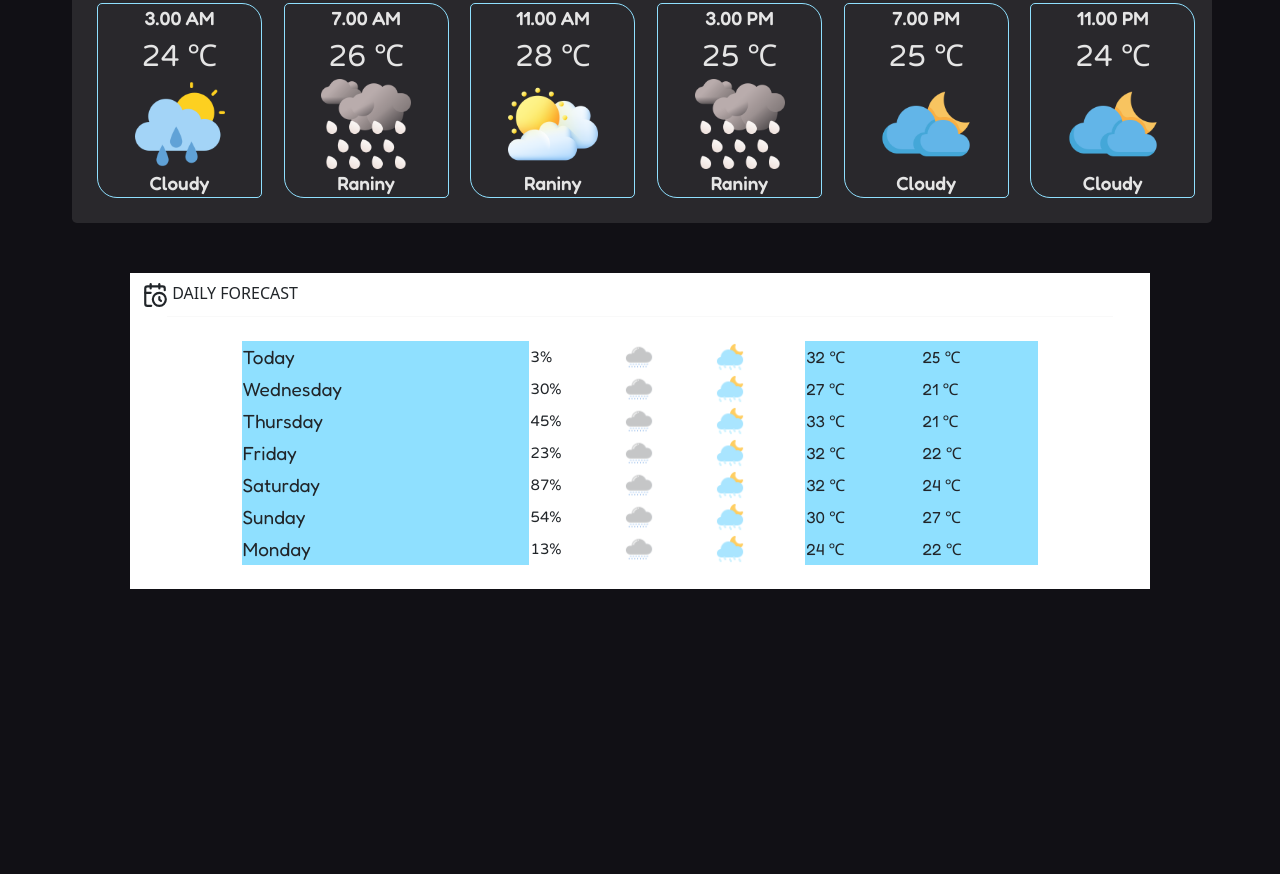
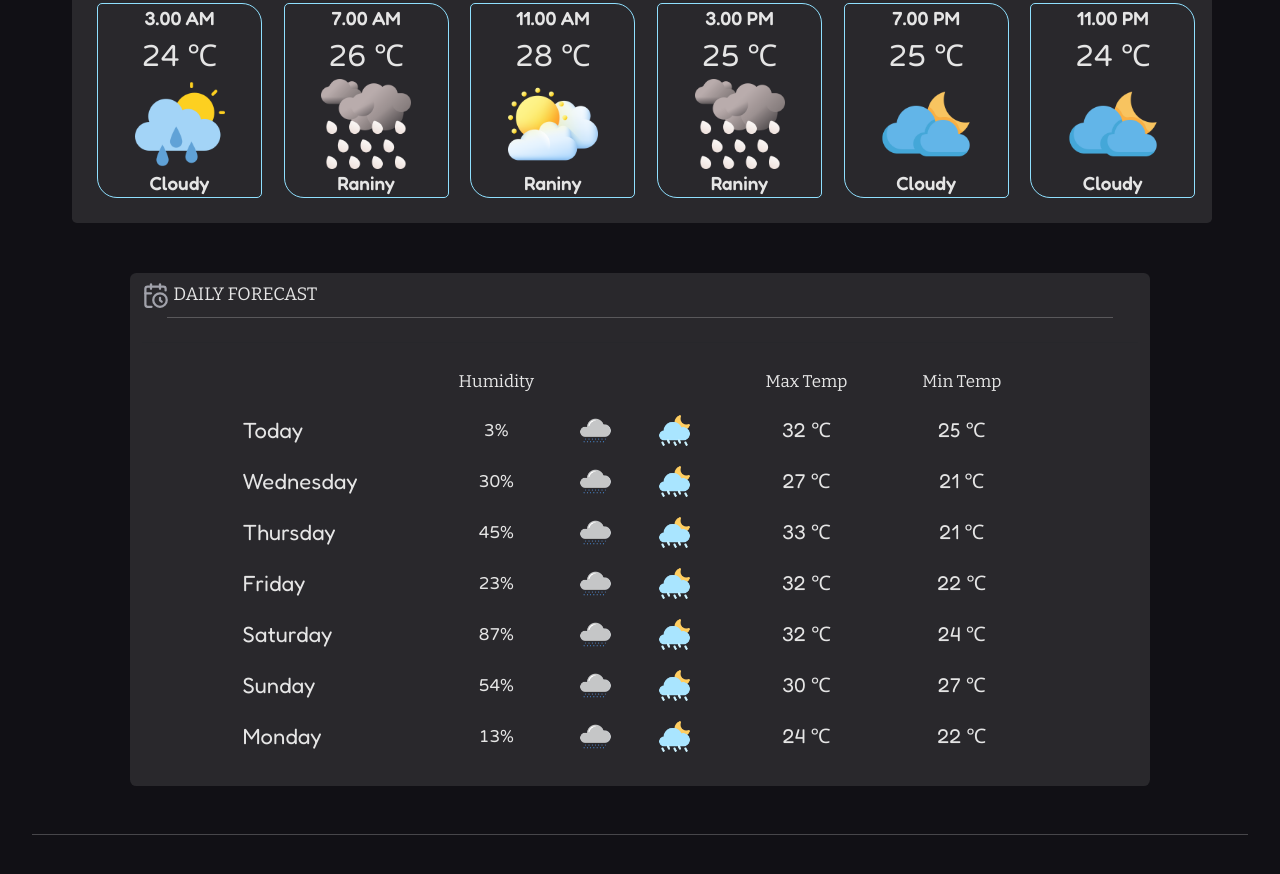
Before and after one commit to nethmakannangara/Weather, a plain HTML site: page index.html in a window 1280 px wide. Shown: the part 692-1566 px from the top of the page. Before the commit the page ends 1353 px from the top, so only its background shows below. Drawn offline with nearby package versions, Linux system fonts and the light colour scheme; no server answers; a web font is replaced by a local one.

Commit message:
Design Daily Forecast Display Box

```diff
--- a/index.css
+++ b/index.css
@@ -166,7 +166,8 @@ header {
 
 .sun_rise_box,
 .sun_set_box {
-    background-color: #8fe0ff;
+    background-color: #29282C;
+    border-radius: 0.2rem;
     justify-items: center;
     width: 50%;
 }
@@ -178,13 +179,13 @@ header {
     font-weight: 800;
     font-size: 25px;
     cursor: context-menu;
-    color: #111015;
+    color: #E5E5E5;
 }
 
 #sun_rise_time,
 #sun_set_time {
     font-size: 20px;
-    color: #111015;
+    color: #E5E5E5;
 }
 
 .wind_speed_box,
@@ -236,7 +237,8 @@ header {
     margin: 2px;
 }
 
-.lbl_hourly_forecast {
+.lbl_hourly_forecast,
+.lblDailyForecast {
     font-family: "Bitter", serif;
     font-optical-sizing: auto;
     font-size: 18px;
@@ -326,35 +328,49 @@ header {
     font-size: 30px;
 }
 
-.day_forecast{
-    background-color: white;
+.day_forecast {
+    background-color: #29282C;
+    border-radius: 0.4rem;
 }
 
-.first_day{
+.first_day {
     width: 100%;
 }
 
 .column_1,
 .column_5,
-.column_6{
+.column_6 {
     font-family: "Fredoka", sans-serif;
     font-optical-sizing: auto;
     font-weight: 400;
     font-optical-sizing: auto;
-    background-color: #8fe0ff;
+    color: #E5E5E5;
 }
 
-.column_1{
-    font-size: 19px;
+.column_1 {
+    font-size: 22px;
 }
 
 .column_5,
-.column_6{
-    font-size: 16px;
+.column_6 {
+    font-size: 20px;
 }
 
-.column_2{
+.column_2 {
     font-family: "Varela Round", sans-serif;
     font-weight: 400;
-    font-size: 15px;
+    font-size: 17px;
+    color: #E5E5E5;
 }
+
+.tbl_header{
+    font-family: "Bitter", serif;
+    font-optical-sizing: auto;
+    font-size: 17px;
+    color: #E5E5E5;
+    padding: 10px;
+}
+
+.map_box{
+    background-color: white;
+}
--- a/index.html
+++ b/index.html
@@ -71,7 +71,7 @@
                     <div class="sun_rise_box text-center mt-3">
                         <svg xmlns="http://www.w3.org/2000/svg" width="60" height="60" viewBox="0 0 24 24" fill="none"
                             stroke="currentColor" stroke-width="2" stroke-linecap="round" stroke-linejoin="round"
-                            class="lucide lucide-sunrise">
+                            class="lucide lucide-sunrise" style="stroke: #a1a2ab;">
                             <path d="M12 2v8" />
                             <path d="m4.93 10.93 1.41 1.41" />
                             <path d="M2 18h2" />
@@ -91,7 +91,7 @@
                     <div class="sun_set_box text-center mt-3">
                         <svg xmlns="http://www.w3.org/2000/svg" width="60" height="60" viewBox="0 0 24 24" fill="none"
                             stroke="currentColor" stroke-width="2" stroke-linecap="round" stroke-linejoin="round"
-                            class="lucide lucide-sunset">
+                            class="lucide lucide-sunset" style="stroke: #a1a2ab;">
                             <path d="M12 10V2" />
                             <path d="m4.93 10.93 1.41 1.41" />
                             <path d="M2 18h2" />
@@ -111,7 +111,7 @@
                 </div>
             </div>
 
-            <div class="other_details col-12 col-xl-6 d-grid mt-md-5 mt-3 mt-lg-3 mt-xl-0">
+            <div class="other_details col-12 col-xl-6 d-grid mt-md-5 mt-5 mt-lg-4 mt-xl-0">
 
                 <div class="wind_speed_box mt-1 ">
                     <svg xmlns="http://www.w3.org/2000/svg" width="30" height="30" viewBox="0 0 24 24" fill="none"
@@ -294,9 +294,9 @@
 
             <div class="day_forecast">
                 <div class="mt-2">
-                    <svg xmlns="http://www.w3.org/2000/svg" width="26" height="26" viewBox="0 0 24 24" fill="none"
+                    <svg xmlns="http://www.w3.org/2000/svg" width="27" height="27" viewBox="0 0 24 24" fill="none"
                         stroke="currentColor" stroke-width="2" stroke-linecap="round" stroke-linejoin="round"
-                        class="lucide lucide-calendar-clock">
+                        class="lucide lucide-calendar-clock" style="stroke: #a1a2ab;">
                         <path d="M21 7.5V6a2 2 0 0 0-2-2H5a2 2 0 0 0-2 2v14a2 2 0 0 0 2 2h3.5" />
                         <path d="M16 2v4" />
                         <path d="M8 2v4" />
@@ -304,7 +304,7 @@
                         <path d="M17.5 17.5 16 16.3V14" />
                         <circle cx="16" cy="16" r="6" />
                     </svg>
-                    <label for="">DAILY FORECAST</label>
+                    <label class="lblDailyForecast" for="">DAILY FORECAST</label>
                     <hr class="hr-1 mt-2 mb-4">
                 </div>
                 <div class="first_day">
@@ -312,24 +312,33 @@
                     <table style="width: 80%; margin: auto; " class="mb-4">
 
                         <tr>
+                            <td></td>
+                            <td class="tbl_header text-center">Humidity</td>
+                            <td></td>
+                            <td></td>
+                            <td class="tbl_header text-center">Max Temp</td>
+                            <td class="tbl_header text-center">Min Temp</td>
+                        </tr>
+                        <hr>
+                        <tr>
                             <td class="column_1">
                                 <label for="">Today</label>
                             </td>
-                            <td class="column_2">
+                            <td class="column_2 text-center">
                                 <label id="day[0]_avg_humidity" for="">3%</label>
                             </td>
-                            <td>
+                            <td class="p-2">
                                 <img id="day[0]_day_status" src="img/Light drizzle day.png" alt="" srcset=""
-                                    width="30px" height="30px">
+                                    width="35px" height="35px">
                             </td>
-                            <td>
+                            <td class="p-2">
                                 <img id="day[0]_night_status" src="img/light rain shower night.png" alt="" srcset=""
-                                    width="30px" height="30px">
+                                    width="35px" height="35px">
                             </td>
-                            <td class="column_5">
+                            <td class="column_5 text-center">
                                 <label id="day[0]_day_temperature" for="">32</label><span> ℃</span>
                             </td>
-                            <td class="column_6">
+                            <td class="column_6 text-center">
                                 <label id="day[0]_night_temperature" for="">25</label><span> ℃</span>
                             </td>
                         </tr>
@@ -338,21 +347,21 @@
                             <td class="column_1">
                                 <label id="day[1]" for="">Wednesday</label>
                             </td>
-                            <td class="column_2">
+                            <td class="column_2 text-center">
                                 <label id="day[1]_avg_humidity" for="">30%</label>
                             </td>
-                            <td>
+                            <td class="p-2">
                                 <img id="day[1]_day_status" src="img/Light drizzle day.png" alt="" srcset=""
-                                    width="30px" height="30px">
+                                    width="35px" height="35px">
                             </td>
-                            <td>
+                            <td class="p-2">
                                 <img id="day[1]_night_status" src="img/light rain shower night.png" alt="" srcset=""
-                                    width="30px" height="30px">
+                                    width="35px" height="35px">
                             </td>
-                            <td class="column_5">
+                            <td class="column_5 text-center">
                                 <label id="day[1]_day_temperature" for="">27</label><span> ℃</span>
                             </td>
-                            <td class="column_6">
+                            <td class="column_6 text-center">
                                 <label id="day[1]_night_temperature" for="">21</label><span> ℃</span>
                             </td>
                         </tr>
@@ -361,21 +370,21 @@
                             <td class="column_1">
                                 <label id="day[2]" for="">Thursday</label>
                             </td>
-                            <td class="column_2">
+                            <td class="column_2 text-center">
                                 <label id="day[2]_avg_humidity" for="">45%</label>
                             </td>
-                            <td>
+                            <td class="p-2">
                                 <img id="day[2]_day_status" src="img/Light drizzle day.png" alt="" srcset=""
-                                    width="30px" height="30px">
+                                    width="35px" height="35px">
                             </td>
-                            <td>
+                            <td class="p-2">
                                 <img id="day[2]_night_status" src="img/light rain shower night.png" alt="" srcset=""
-                                    width="30px" height="30px">
+                                    width="35px" height="35px">
                             </td>
-                            <td class="column_5">
+                            <td class="column_5 text-center">
                                 <label id="day[2]_day_temperature" for="">33</label><span> ℃</span>
                             </td>
-                            <td class="column_6">
+                            <td class="column_6 text-center">
                                 <label id="day[2]_night_temperature" for="">21</label><span> ℃</span>
                             </td>
                         </tr>
@@ -384,21 +393,21 @@
                             <td class="column_1">
                                 <label id="day[3]" for="">Friday</label>
                             </td>
-                            <td class="column_2">
+                            <td class="column_2 text-center">
                                 <label id="day[3]_avg_humidity" for="">23%</label>
                             </td>
-                            <td>
+                            <td class="p-2">
                                 <img id="day[3]_day_status" src="img/Light drizzle day.png" alt="" srcset=""
-                                    width="30px" height="30px">
+                                    width="35px" height="35px">
                             </td>
-                            <td>
+                            <td class="p-2">
                                 <img id="day[3]_night_status" src="img/light rain shower night.png" alt="" srcset=""
-                                    width="30px" height="30px">
+                                    width="35px" height="35px">
                             </td>
-                            <td class="column_5">
+                            <td class="column_5 text-center">
                                 <label id="day[3]_day_temperature" for="">32</label><span> ℃</span>
                             </td>
-                            <td class="column_6">
+                            <td class="column_6 text-center">
                                 <label id="day[3]_night_temperature" for="">22</label><span> ℃</span>
                             </td>
                         </tr>
@@ -407,21 +416,21 @@
                             <td class="column_1">
                                 <label id="day[4]" for="">Saturday</label>
                             </td>
-                            <td class="column_2">
+                            <td class="column_2 text-center">
                                 <label id="day[4]_avg_humidity" for="">87%</label>
                             </td>
-                            <td>
+                            <td class="p-2">
                                 <img id="day[4]_day_status" src="img/Light drizzle day.png" alt="" srcset=""
-                                    width="30px" height="30px">
+                                    width="35px" height="35px">
                             </td>
-                            <td>
+                            <td class="p-2">
                                 <img id="day[4]_night_status" src="img/light rain shower night.png" alt="" srcset=""
-                                    width="30px" height="30px">
+                                    width="35px" height="35px">
                             </td>
-                            <td class="column_5">
+                            <td class="column_5 text-center">
                                 <label id="day[4]_day_temperature" for="">32</label><span> ℃</span>
                             </td>
-                            <td class="column_6">
+                            <td class="column_6 text-center">
                                 <label id="day[4]_night_temperature" for="">24</label><span> ℃</span>
                             </td>
                         </tr>
@@ -430,21 +439,21 @@
                             <td class="column_1">
                                 <label id="day[5]" for="">Sunday</label>
                             </td>
-                            <td class="column_2">
+                            <td class="column_2 text-center">
                                 <label id="day[5]_avg_humidity" for="">54%</label>
                             </td>
-                            <td>
+                            <td class="p-2">
                                 <img id="day[5]_day_status" src="img/Light drizzle day.png" alt="" srcset=""
-                                    width="30px" height="30px">
+                                    width="35px" height="35px">
                             </td>
-                            <td>
+                            <td class="p-2">
                                 <img id="day[5]_night_status" src="img/light rain shower night.png" alt="" srcset=""
-                                    width="30px" height="30px">
+                                    width="35px" height="35px">
                             </td>
-                            <td class="column_5">
+                            <td class="column_5 text-center">
                                 <label id="day[5]_day_temperature" for="">30</label><span> ℃</span>
                             </td>
-                            <td class="column_5">
+                            <td class="column_5 text-center">
                                 <label id="day[5]_night_temperature" for="">27</label><span> ℃</span>
                             </td>
                         </tr>
@@ -453,21 +462,21 @@
                             <td class="column_1">
                                 <label id="day[6]" for="">Monday</label>
                             </td>
-                            <td class="column_2">
+                            <td class="column_2 text-center">
                                 <label id="day[6]_avg_humidity" for="">13%</label>
                             </td>
-                            <td>
+                            <td class="p-2">
                                 <img id="day[6]_day_status" src="img/Light drizzle day.png" alt="" srcset=""
-                                    width="30px" height="30px">
+                                    width="35px" height="35px">
                             </td>
-                            <td>
+                            <td class="p-2">
                                 <img id="day[6]_night_status" src="img/light rain shower night.png" alt="" srcset=""
-                                    width="30px" height="30px">
+                                    width="35px" height="35px">
                             </td>
-                            <td class="column_5">
+                            <td class="column_5 text-center">
                                 <label id="day[6]_day_temperature" for="">24</label><span> ℃</span>
                             </td>
-                            <td class="column_6">
+                            <td class="column_6 text-center">
                                 <label id="day[6]_night_temperature" for="">22</label><span> ℃</span>
                             </td>
                         </tr>
@@ -481,6 +490,7 @@
 
     </div>
 
+    <hr class="hr-1 mb-4">
 
     <img src="" alt="" srcset="">
 
--- a/index.js
+++ b/index.js
@@ -241,8 +241,8 @@ setDayForecast = async (data) => {
         day_temperature.innerText = parseInt(data.forecast.forecastday[i].day.maxtemp_c, 10);
         night_temperature.innerText = parseInt(data.forecast.forecastday[i].day.mintemp_c, 10);
 
-        setStatusImage(data.forecast.forecastday[i].hour[6].condition.icon, day_status);
-        setStatusImage(data.forecast.forecastday[i].hour[12].condition.icon, night_status)
+        setStatusImage(data.forecast.forecastday[i].hour[8].condition.icon, day_status);
+        setStatusImage(data.forecast.forecastday[i].hour[20].condition.icon, night_status)
     }
 }
 
```
Also changed, not shown: img/clear night.png, img/night.png (added).
